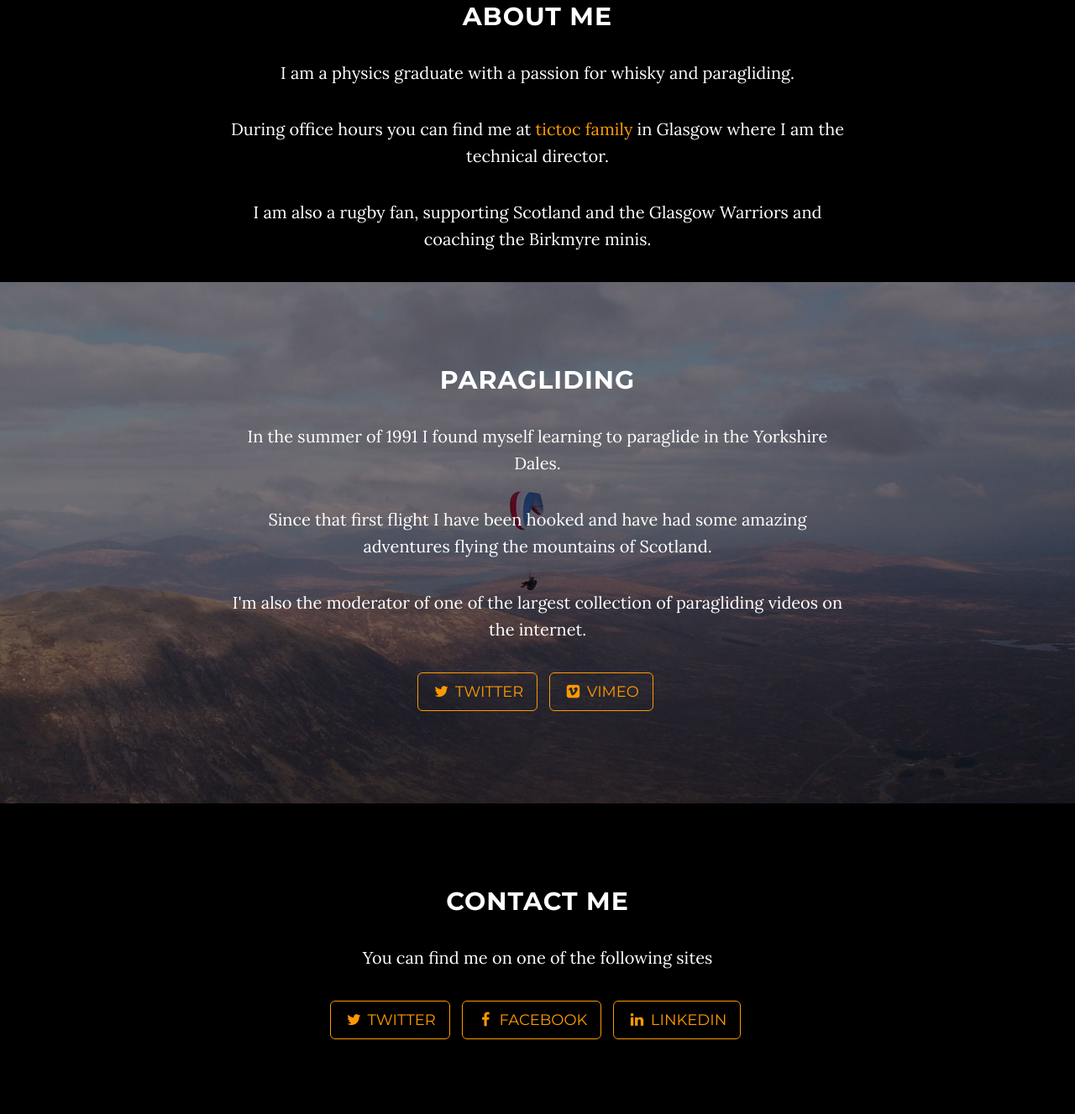
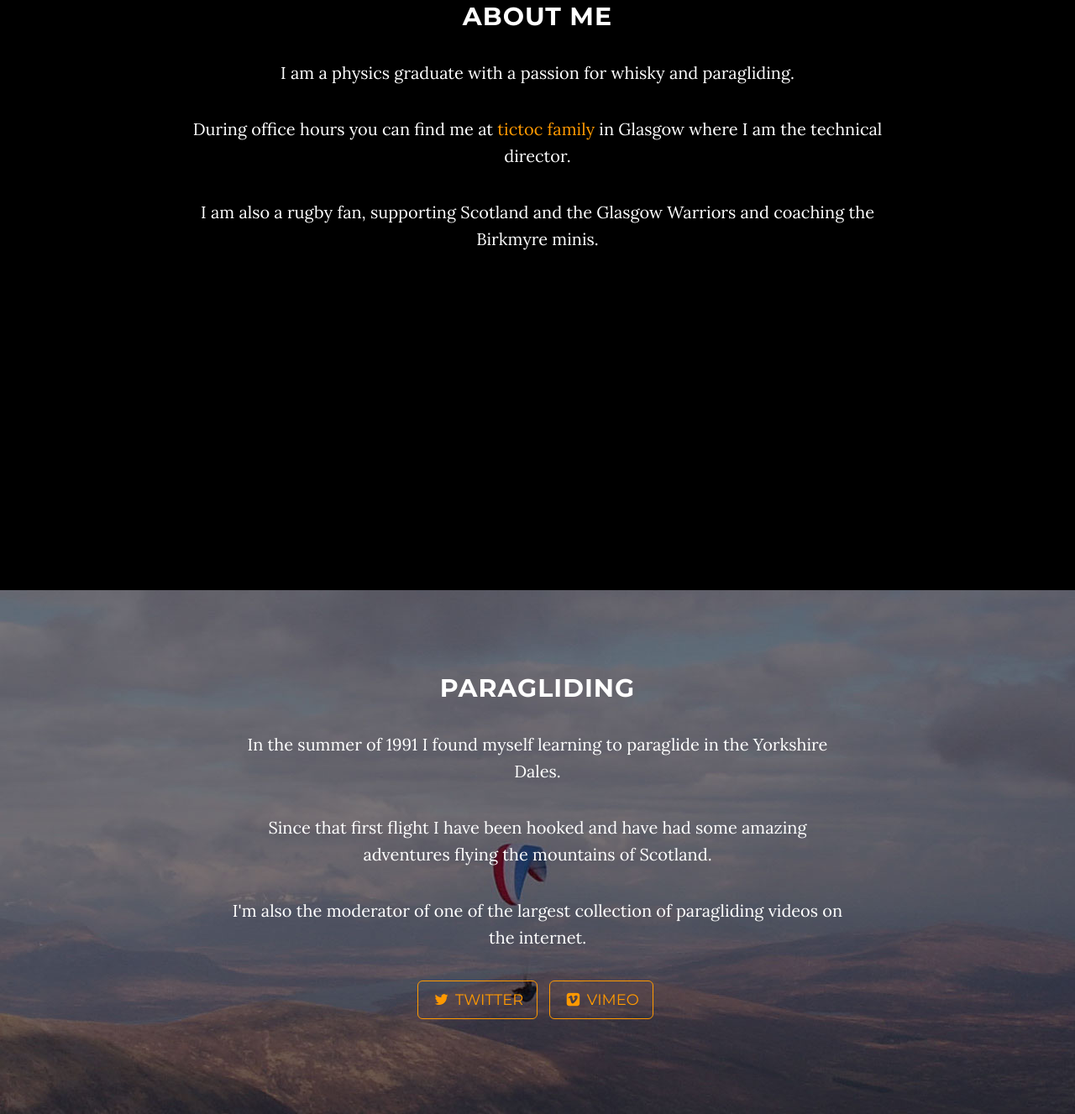
Before and after one commit to paratiger/paratiger.github.io, a plain HTML site: page index.html in a window 1280 px wide. Shown: the part 897-2224 px from the top of the page at 84% size. Before the commit the page ends 2145 px from the top, so only its background shows below. Drawn offline with nearby package versions, Linux system fonts and the light colour scheme.

Commit message:
Big panels

```diff
--- a/css/application.css
+++ b/css/application.css
@@ -127,12 +127,15 @@
     padding: 100px 0;
     text-align: center;
     color: #fff;
-    background: url(../img/intro-bg.jpg) no-repeat bottom center scroll;
     background-color: #000;
     -webkit-background-size: cover;
     -moz-background-size: cover;
     background-size: cover;
     -o-background-size: cover;
+}
+
+#home {
+  background: url(../img/intro-bg.jpg) no-repeat bottom center scroll;
 }
 
 .intro-body {
@@ -242,15 +245,15 @@
 }
 
 #paragliding {
-	padding-top: 0;
+  padding-top: 0;
+  background-color: #000;
+  background: url(../img/paragliding-bg.jpg) no-repeat center center scroll;
 }
 
 .paragliding-section {
     width: 100%;
     padding: 100px 0;
     color: #fff;
-    background: url(../img/paragliding-bg.jpg) no-repeat center center scroll;
-    background-color: #000;
     -webkit-background-size: cover;
     -moz-background-size: cover;
     background-size: cover;
--- a/index.html
+++ b/index.html
@@ -58,7 +58,7 @@
         <!-- /.container -->
     </nav>
 
-    <section class="intro">
+    <section id="home" class="intro">
         <div class="intro-body">
             <div class="container">
                 <div class="row">
@@ -76,7 +76,7 @@
         </div>
     </section>
 
-    <section id="about" class="container content-section text-center">
+    <section id="about" class="intro container content-section text-center">
         <div class="row">
             <div class="col-lg-8 col-lg-offset-2">
                 <h2>About Me</h2>
@@ -87,7 +87,7 @@
         </div>
     </section>
 
-    <section id="paragliding" class="content-section text-center">
+    <section id="paragliding" class="intro content-section text-center">
         <div class="paragliding-section">
             <div class="container">
                 <div class="col-lg-8 col-lg-offset-2">
@@ -106,7 +106,7 @@
         </div>
     </section>
 
-    <section id="contact" class="container content-section text-center">
+    <section id="contact" class="intro container content-section text-center">
         <div class="row">
             <div class="col-lg-8 col-lg-offset-2">
                 <h2>Contact Me</h2>
```
